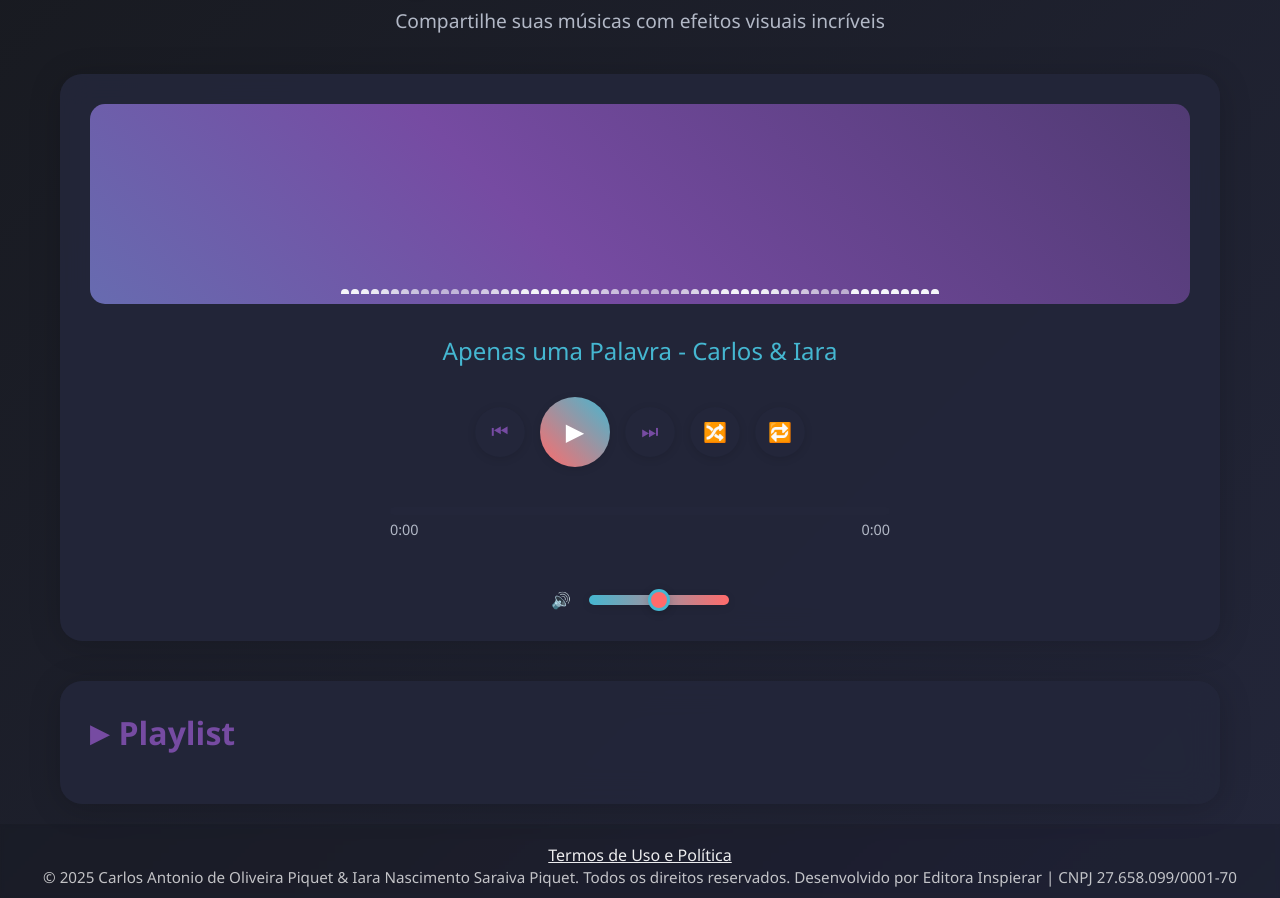
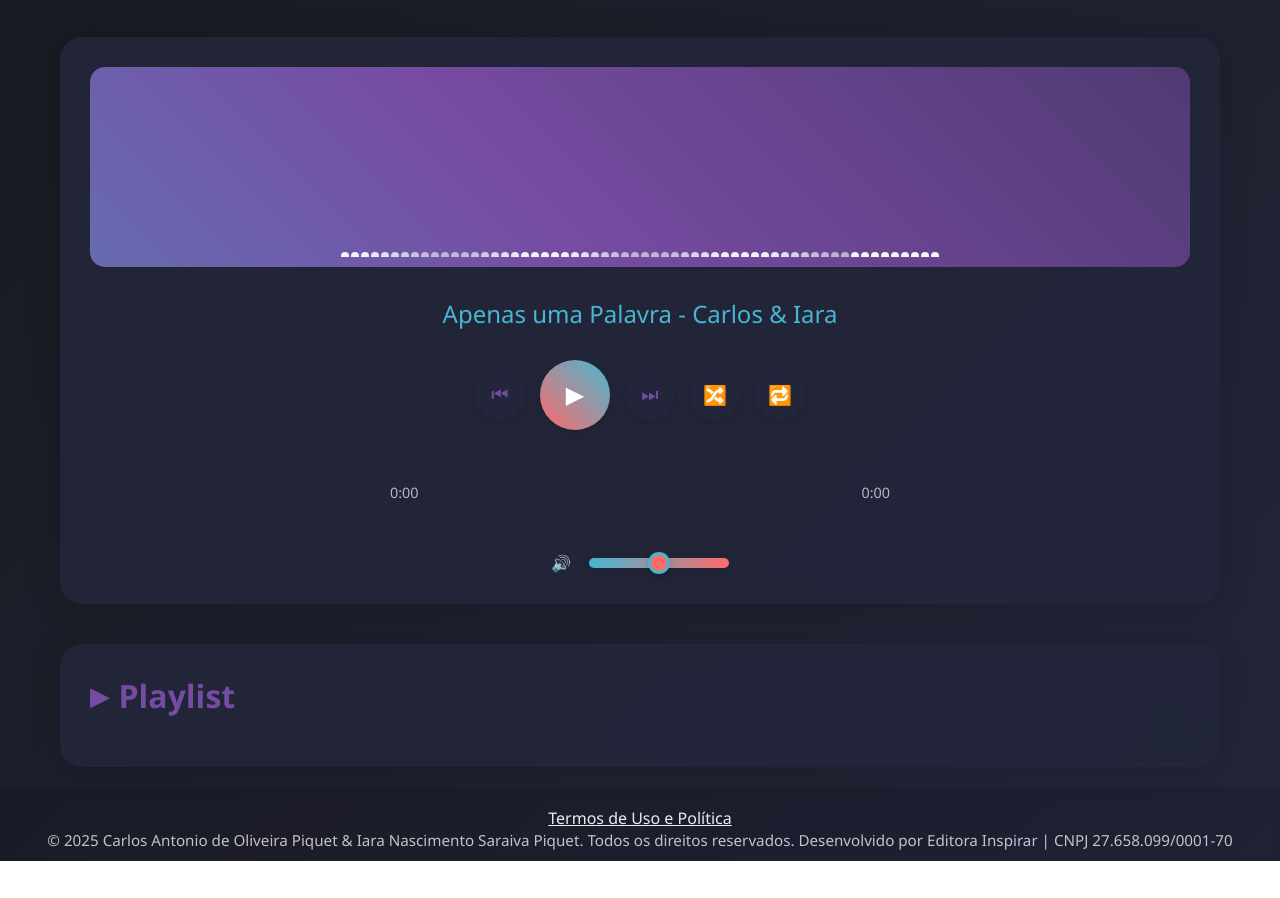
Before and after one commit to Carlospiquet4/musicas, a plain HTML site: page index.html in a window 1280 px wide. Shown: the part 88-986 px from the top of the page. After the commit the page ends 949 px from the top, so only its background shows below. Drawn offline with Linux system fonts and the light colour scheme.

Commit message:
Update index.html

```diff
--- a/index.html
+++ b/index.html
@@ -411,7 +411,6 @@
     <div class="container">
         <div class="header">
             <h1>🎵 Meu Site Musical</h1>
-            <p>Compartilhe suas músicas com efeitos visuais incríveis</p>
         </div>
 
         <div class="player-container">
@@ -461,7 +460,7 @@
 
     <footer style="width:100%;text-align:center;padding:20px 0 10px 0;position:relative;color:#fff;opacity:0.92;font-size:1rem;background:rgba(0,0,0,0.10);backdrop-filter:blur(2px);">
         <span style="cursor:pointer;text-decoration:underline;font-weight:500;" id="openTerms">Termos de Uso e Política</span><br>
-        <span style="font-size:0.95em;opacity:0.8;">© 2025 Carlos Antonio de Oliveira Piquet & Iara Nascimento Saraiva Piquet. Todos os direitos reservados. Desenvolvido por Editora Inspierar | CNPJ 27.658.099/0001-70</span>
+        <span style="font-size:0.95em;opacity:0.8;">© 2025 Carlos Antonio de Oliveira Piquet & Iara Nascimento Saraiva Piquet. Todos os direitos reservados. Desenvolvido por Editora Inspirar | CNPJ 27.658.099/0001-70</span>
     </footer>
 
     <!-- Modal de Termos de Uso e Política -->
@@ -471,7 +470,7 @@
             <p>
                 Este site e todo o seu conteúdo musical são protegidos pela Lei de Direitos Autorais (Lei nº 9.610/98) e demais legislações aplicáveis no Brasil.<br><br>
                 <b>Autores:</b> Carlos Antonio de Oliveira Piquet e Iara Nascimento Saraiva Piquet.<br>
-                <b>Desenvolvimento:</b> Editora Inspierar – CNPJ 27.658.099/0001-70.<br>
+                <b>Desenvolvimento:</b> Editora Inspirar – CNPJ 27.658.099/0001-70.<br>
                 <b>Contato:</b> (21) 97743-4614 / <a href="mailto:carlospiquet.projetos@gmail.com">carlospiquet.projetos@gmail.com</a><br><br>
                 <b>Direitos Autorais:</b> Todas as músicas, letras, arranjos e gravações disponibilizadas neste site são de autoria exclusiva dos titulares acima e não podem ser copiadas, distribuídas, executadas publicamente, adaptadas ou utilizadas para fins comerciais sem autorização prévia e expressa dos autores, conforme previsto na legislação brasileira.<br><br>
                 <b>Política de Privacidade e LGPD:</b> Este site não coleta dados pessoais sensíveis dos usuários, exceto informações técnicas necessárias para o funcionamento da plataforma (como cookies essenciais e logs de acesso). Não há compartilhamento de dados com terceiros. Caso haja coleta futura de dados, será solicitado consentimento explícito, em conformidade com a Lei Geral de Proteção de Dados (Lei nº 13.709/18).<br><br>
```
